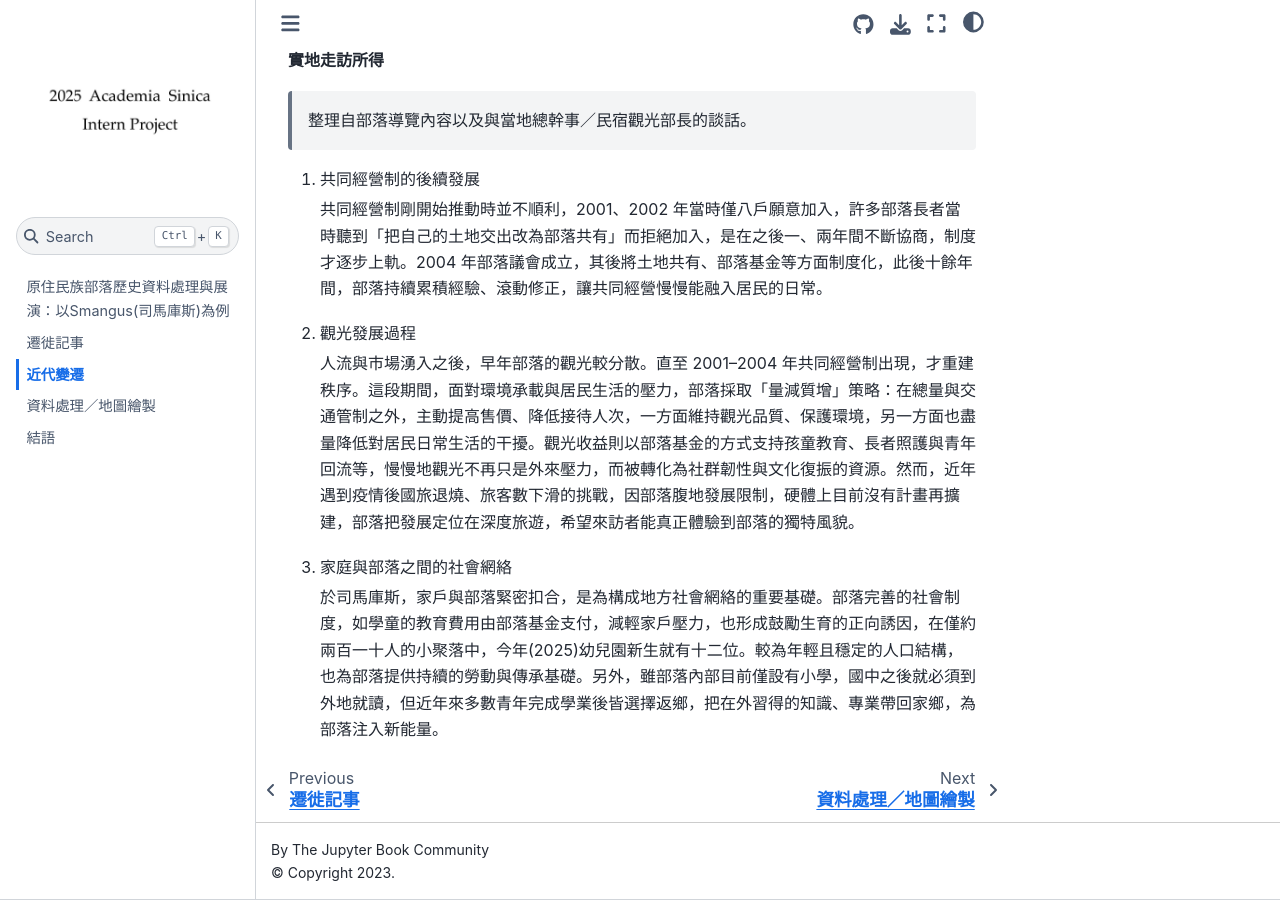
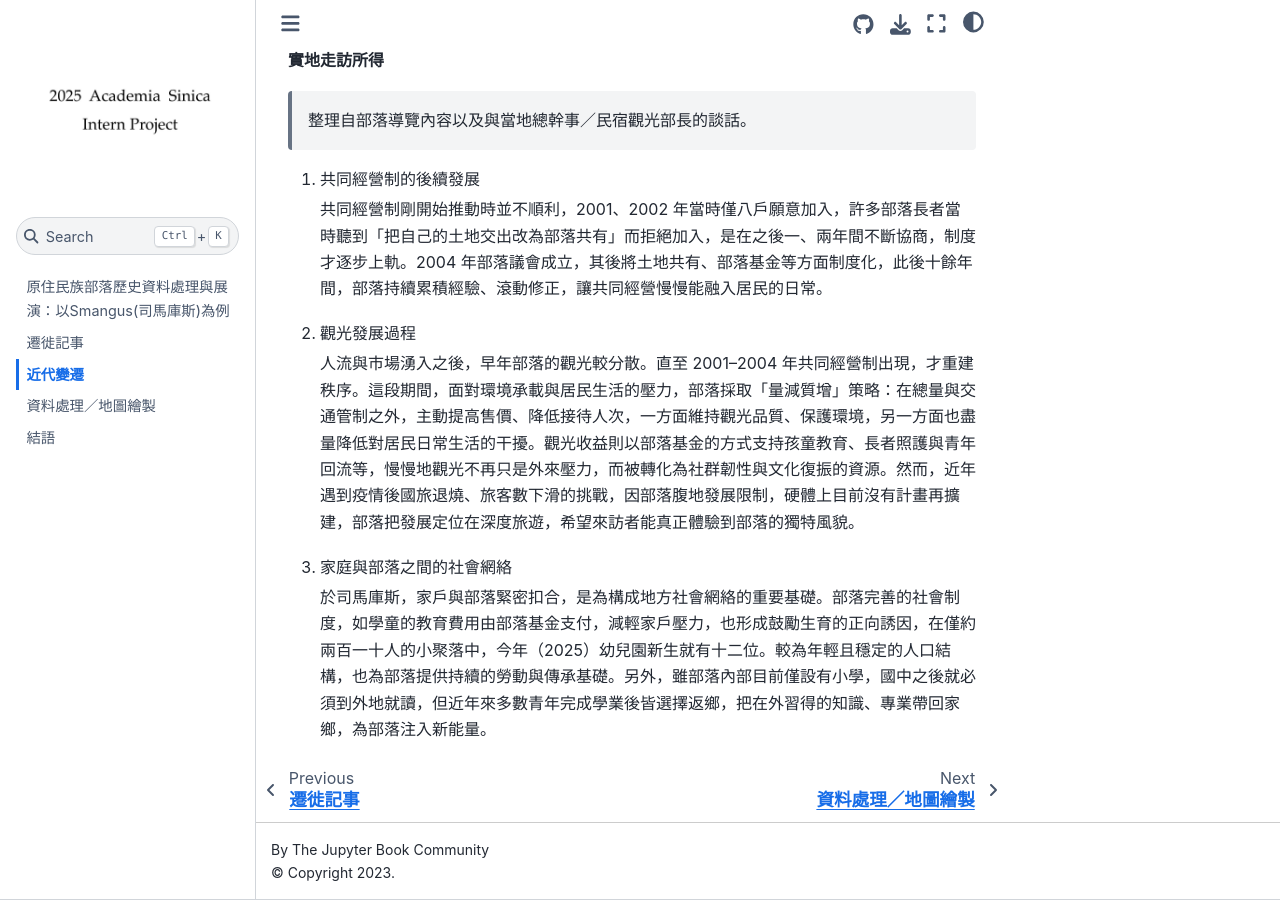
Before and after one commit to lsxx20/mybook2, a Jupyter Book: the page built from nowadays.md, in a window 1280 px wide and 900 px high, scrolled down 752 px. Built offline with Jupyter Book 1.0.4 settings and Sphinx 7.4.7 and the Sphinx Book theme 1.1.4, drawn with Linux system fonts in a browser that asks for light colours.

Commit message:
Update content

```diff
--- a/nowadays.md
+++ b/nowadays.md
@@ -41,4 +41,4 @@ title: 近代變遷
 
 3. 家庭與部落之間的社會網絡
 
-   於司馬庫斯，家戶與部落緊密扣合，是為構成地方社會網絡的重要基礎。部落完善的社會制度，如學童的教育費用由部落基金支付，減輕家戶壓力，也形成鼓勵生育的正向誘因，在僅約兩百一十人的小聚落中，今年(2025)幼兒園新生就有十二位。較為年輕且穩定的人口結構，也為部落提供持續的勞動與傳承基礎。另外，雖部落內部目前僅設有小學，國中之後就必須到外地就讀，但近年來多數青年完成學業後皆選擇返鄉，把在外習得的知識、專業帶回家鄉，為部落注入新能量。
+   於司馬庫斯，家戶與部落緊密扣合，是為構成地方社會網絡的重要基礎。部落完善的社會制度，如學童的教育費用由部落基金支付，減輕家戶壓力，也形成鼓勵生育的正向誘因，在僅約兩百一十人的小聚落中，今年（2025）幼兒園新生就有十二位。較為年輕且穩定的人口結構，也為部落提供持續的勞動與傳承基礎。另外，雖部落內部目前僅設有小學，國中之後就必須到外地就讀，但近年來多數青年完成學業後皆選擇返鄉，把在外習得的知識、專業帶回家鄉，為部落注入新能量。
```
